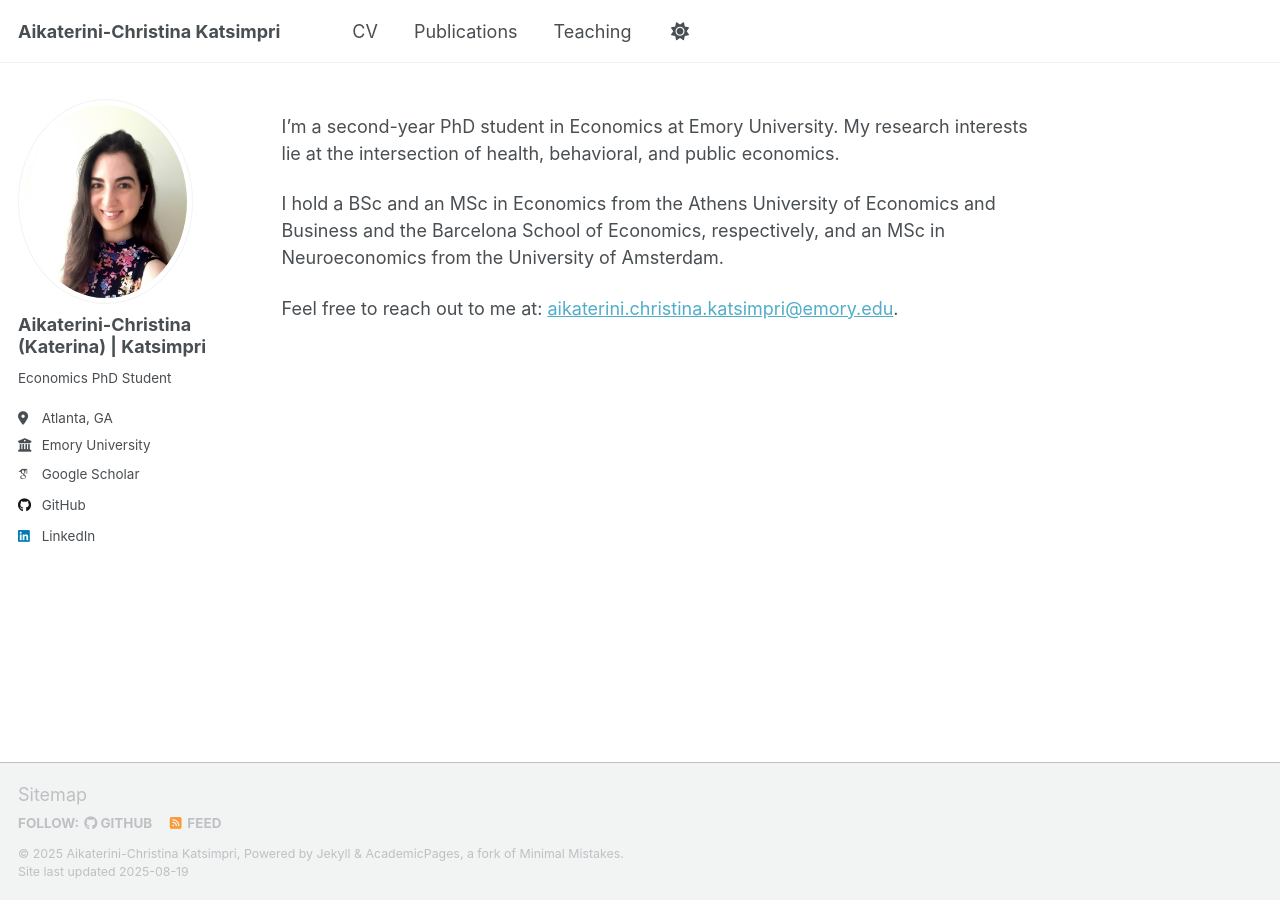
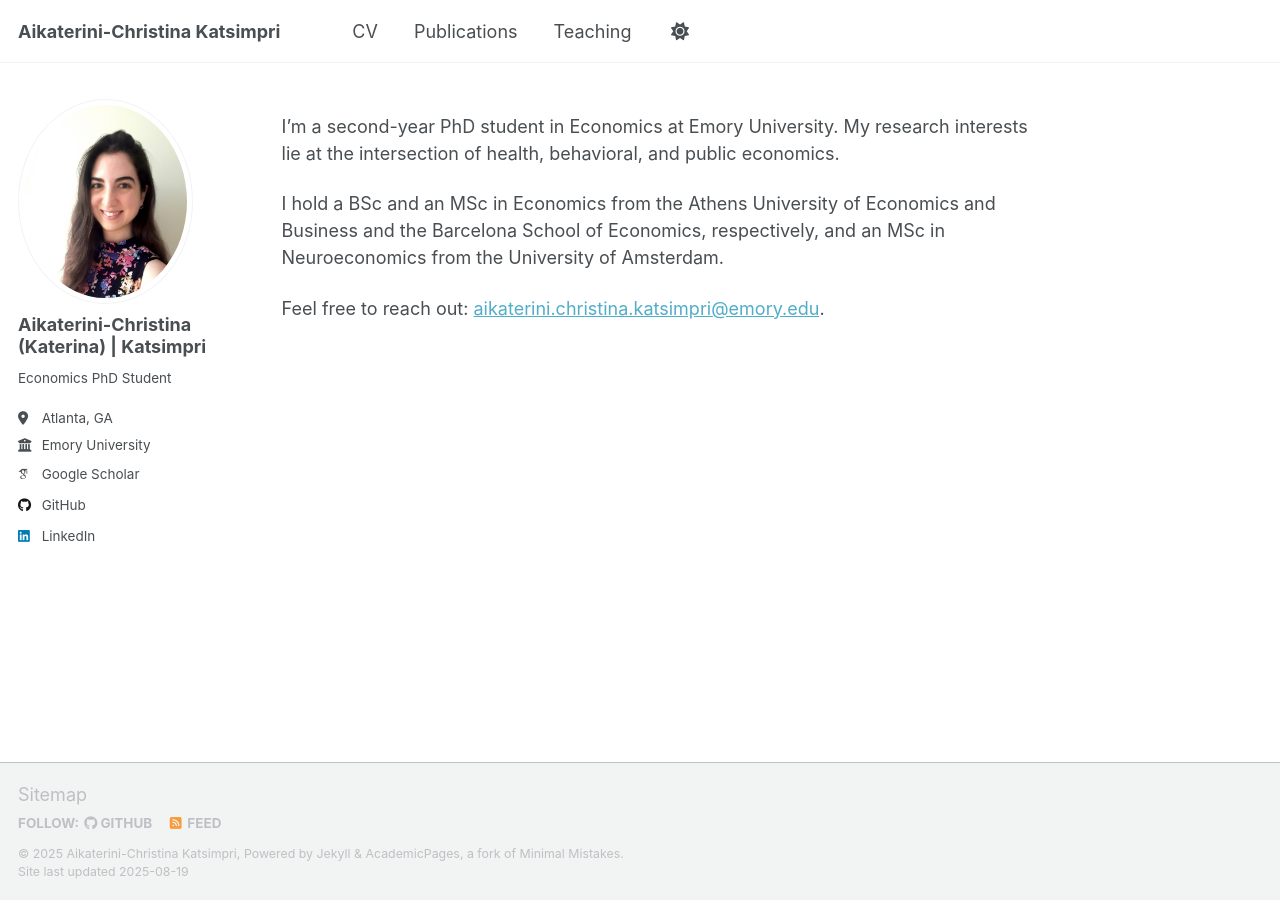
Before and after one commit to akatsim22/akatsim22.github.io, a Jekyll site: the page built from index.md, in a window 1280 px wide. Built offline with Jekyll 4.4.1, drawn with Linux system fonts in a browser that asks for light colours; some web fonts are replaced; a script that is not in the unit is left out.

```diff
--- a/index.md
+++ b/index.md
@@ -9,4 +9,4 @@ I’m a second-year PhD student in Economics at Emory University. My research in
 
 I hold a BSc and an MSc in Economics from the Athens University of Economics and Business and the Barcelona School of Economics, respectively, and an MSc in Neuroeconomics from the University of Amsterdam.
 
-Feel free to reach out to me at: <a href="mailto:aikaterini.christina.katsimpri@emory.edu">aikaterini.christina.katsimpri@emory.edu</a>.
+Feel free to reach out: <a href="mailto:aikaterini.christina.katsimpri@emory.edu">aikaterini.christina.katsimpri@emory.edu</a>.
```
